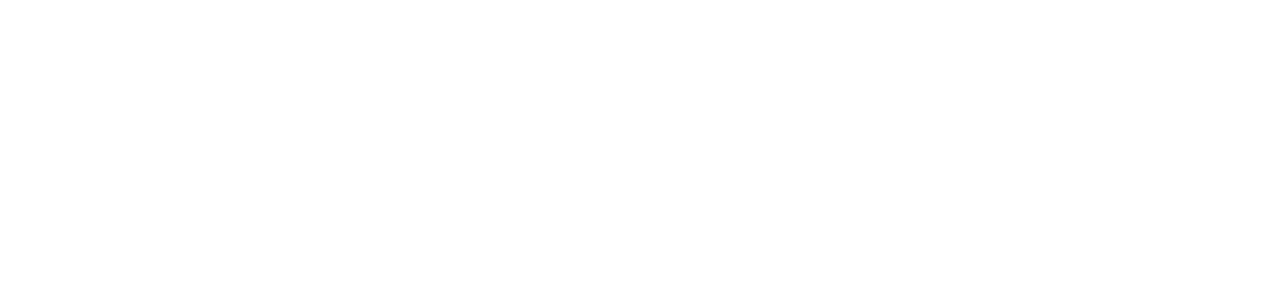
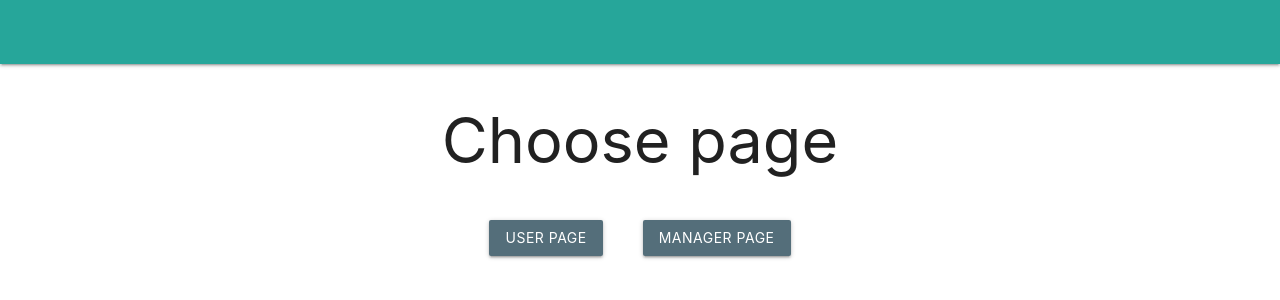
Before and after one commit to Miha258/mern-project, a React (Create React App) app in the folder client/: page / in a window 1280 px wide. Before the commit this address had no page. Shown: the top 300 px of the page. Built offline with nearby package versions, Linux system fonts and the light colour scheme.

Commit message:
Add files via upload

```diff
--- a/client/src/routes.js
+++ b/client/src/routes.js
@@ -1,5 +1,6 @@
 import { Route, Routes, BrowserRouter } from "react-router-dom"
 import { RegisterUserAccount } from "./pages/user/UserRegister"
+import { MainPage } from "./pages/MainPage"
 
 import { UserPage } from "./pages/user/UserPage"
 import { UserLogin } from "./pages/user/UserLogin"
@@ -16,6 +17,7 @@
     return (
         <BrowserRouter>
             <Routes>
+                <Route path="/" element={<MainPage/>}/>
                 <Route path="/user" element={<UserPage/>}>
                     <Route path="register" element={<RegisterUserAccount/>}/>
                     <Route path="login" element={<UserLogin/>}/>
```
